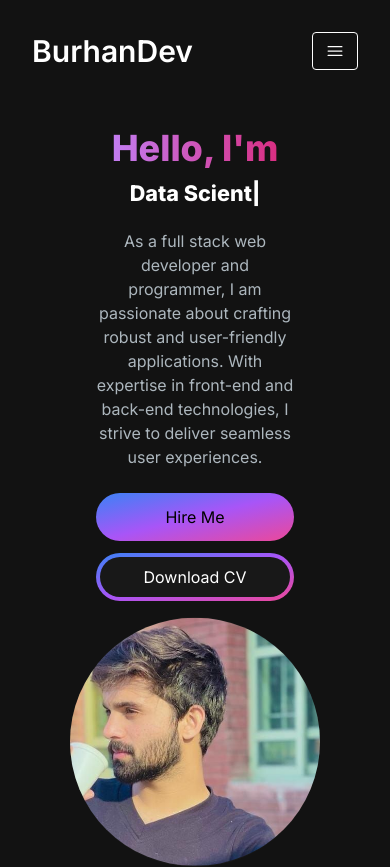
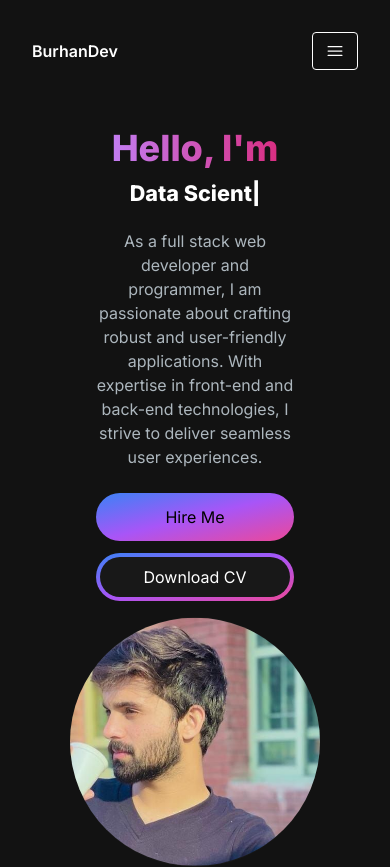
Before and after one commit to Ali-Burhan/BurhanDev, a Next.js app: page / in a window 390 px wide. Shown: the top 867 px of the page. Built offline with nearby package versions, Linux system fonts and the light colour scheme.

Commit message:
fixed mobile responsive error

```diff
--- a/src/app/components/Emailsection.js
+++ b/src/app/components/Emailsection.js
@@ -5,7 +5,7 @@ import LinkdinIcon from '../../../public/logo-linkedin.svg'
 const Emailsection = () => {
   return (
     <section className="grid relative md:grid-cols-2 my-12 py-24 gap-4">
-        <div className=" blur-lg absolute top-20 left-0 bg-[radial-gradient(ellipse_at_center,_var(--tw-gradient-stops))] from-purple-900 to-transparent rounded-full h-80 w-80 z-0"></div>
+        <div className=" blur-lg absolute md:top-20 md:left-0 sm:top-5 sm:left-0 bg-[radial-gradient(ellipse_at_center,_var(--tw-gradient-stops))] from-purple-900 to-transparent rounded-full h-80 w-80 z-0"></div>
       <div>
         <h5 className="text-3xl text-white font-mono font-extrabold my-2">
           Let&apos;s Connect
--- a/src/app/components/Menuoverlay.js
+++ b/src/app/components/Menuoverlay.js
@@ -3,7 +3,7 @@ import Navlink from './Navlink'
 
 const Menuoverlay = ({links}) => {
   return (
-    <ul className='flex flex-col items-center '>
+    <ul className='flex flex-col items-center'>
         {
             links.map((links,index)=><li key={index}><Navlink href={links.href} title={links.title}/></li>)
         }
--- a/src/app/components/Navbar.js
+++ b/src/app/components/Navbar.js
@@ -23,9 +23,9 @@ const NavLinks = [
 const Navbar = () => {
   const [navbarOpen,setNavbarOpen] = useState(false)
   return (
-<nav className='fixed top-0 left-0 right-0 z-10 bg-[#121212] bg-opacity-100 container'>
+<nav className='fixed top-0 left-0 z-10 bg-[#121212] bg-opacity-100 container'>
     <div className='flex flex-wrap items-center justify-between mx-auto p-8 '>
-    <Link href={'/'} className='text-3xl text-white font-semibold'>BurhanDev</Link>
+    <Link href={'/'} className='sm:text-xl text-white font-semibold'>BurhanDev</Link>
     <div className='mobilemenu block md:hidden'>
 {
 !navbarOpen?<button onClick={()=>setNavbarOpen(true)} className='border border-white rounded px-3 py-2'><Bars3Icon className='h-5 text-white w-5'/></button>:<button onClick={()=>setNavbarOpen(false)} className='border border-white rounded px-3 py-2'><XMarkIcon className='h-5 w-5 text-white'/></button>
```
